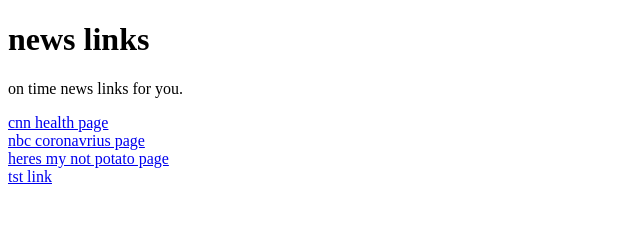
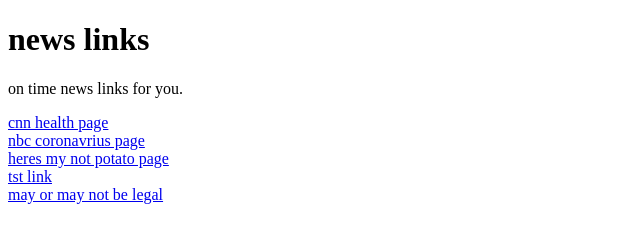
Before and after one commit to 27tshabalalaf/27tshabalalaf.github.io, a plain HTML site: page index.html in a window 1280 px wide. Shown: the whole page, without its empty margins (0-640 px from the left). Drawn offline with Linux system fonts and the light colour scheme.

Commit message:
Update index.html

```diff
--- a/index.html
+++ b/index.html
@@ -12,6 +12,7 @@
 <a href="https://www.nbcnews.com/health/coronavirus">nbc coronavrius page </a> </br>
 <a href="potatos.html">heres my not potato page </a> </br>
 <a href="https://www.google.com">tst link </a> </br>
+<a href="disney.html">may or may not be legal </a> </br>
 
 </body>
 </html>
```
